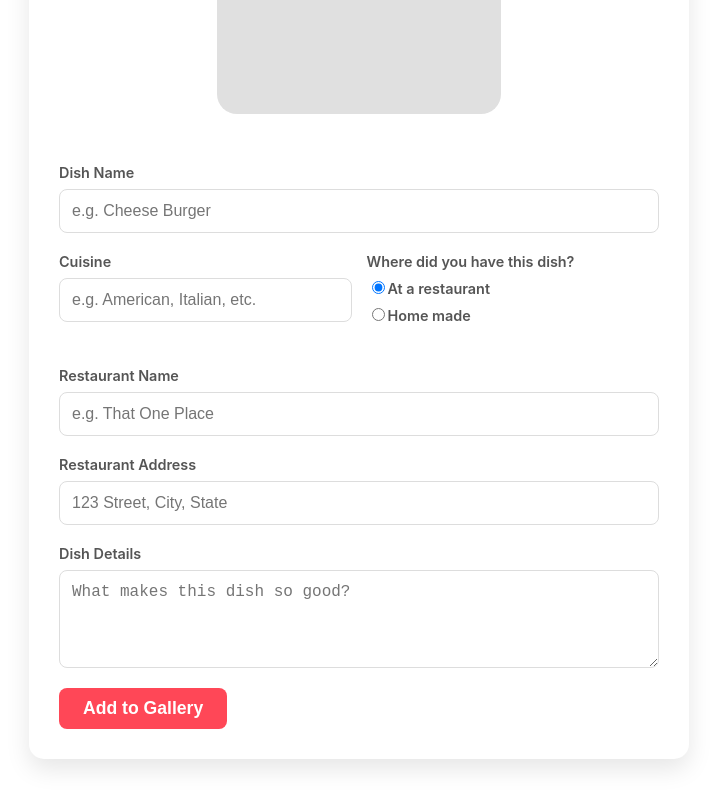
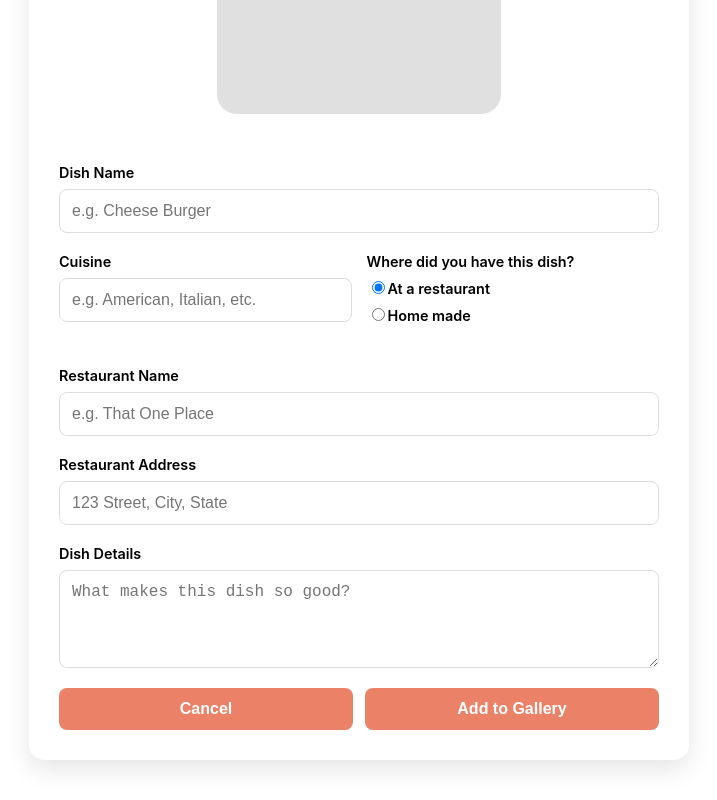
Before and after one commit to beza102/w26-sdev372-that-one-dish, a React (Vite) app in the folder frontend/: page /that_one_dish/add-dish in a window 1280 px wide. Shown: the part 495-1295 px from the top of the page, without its empty margins (281-998 px from the left). Built offline with nearby package versions, Linux system fonts and the light colour scheme.

Commit message:
Deleted overlapping css

```diff
--- a/frontend/src/components/AddDish.jsx
+++ b/frontend/src/components/AddDish.jsx
@@ -184,9 +184,14 @@ function AddDish() {
           />
         </div>
 
-        <button className="submit-button" type="submit">
-        Add to Gallery
-        </button>
+        <div className="form-actions">
+          <button className="button-secondary" type="button" onClick={() => navigate("/")}>
+            Cancel
+          </button>
+          <button className="submit-button" type="submit">
+            Add to Gallery
+          </button>
+        </div>
       </form>
     </div>
   );
--- a/frontend/src/css/forms.css
+++ b/frontend/src/css/forms.css
@@ -41,7 +41,8 @@
 .form-actions {
   display: flex;
   gap: 12px;
-  margin-top: 10px;
+  margin-top: 20px;
+  justify-content: center;
 }
 
 /* Button Styling */
@@ -56,6 +57,22 @@
   font-weight: bold;
   cursor: pointer;
   transition: all 0.3s ease;
+}
+
+.button-secondary {
+  padding: 8px 16px;
+  background-color: #d0d0d0;
+  color: #333;
+  border: none;
+  border-radius: 8px;
+  font-size: 0.9rem;
+  font-weight: bold;
+  cursor: pointer;
+  transition: all 0.3s ease;
+}
+
+.button-secondary:hover {
+  background-color: #b8b8b8;
 }
 
 .button:hover {
--- a/frontend/src/css/index.css
+++ b/frontend/src/css/index.css
@@ -5,25 +5,6 @@
 @import url('./gallery.css');
 @import url('./modal.css');
 @import url('./dish-detail.css');
-
-.form-actions button:hover {
-  background-color: #B95235;
-  transform: translateY(-2px);
-  outline: none;
-  border-color: #ff5e6b;
-}
-
-.submit-button {
-  width: auto;
-  padding: 10px 24px;
-  background-color: #ff4757;
-  color: white;
-  border: none;
-  border-radius: 8px;
-  font-size: 1.1rem;
-  font-weight: bold;
-  cursor: pointer;
-}
 
 /* Global Reset */
 body {
@@ -64,153 +45,3 @@ body {
   border-radius: 12px;
   cursor: pointer;
 }
-
-/* Container for the whole page */
-.add-dish-container {
-  max-width: 600px;
-  margin: 40px auto;
-  padding: 30px;
-  background: #ffffff;
-  border-radius: 15px;
-  box-shadow: 0 10px 25px rgba(0,0,0,0.1);
-  font-family: 'Inter', sans-serif;
-}
-
-.form-title {
-  text-align: center;
-  color: #333;
-  margin-bottom: 25px;
-}
-
-.form-row {
-  display: flex;
-  gap: 15px;
-  margin-bottom: 15px;
-}
-
-.form-group {
-  display: flex;
-  flex-direction: column;
-  margin-bottom: 20px;
-  flex: 1;
-}
-
-label {
-  font-weight: 600;
-  margin-bottom: 8px;
-  color: #555;
-  font-size: 0.9rem;
-}
-
-input, textarea {
-  padding: 12px;
-  border: 1px solid #ddd;
-  border-radius: 8px;
-  font-size: 1rem;
-  transition: border-color 0.3s;
-}
-
-input:focus, textarea:focus {
-  outline: none;
-  border-color: #ff5e6b;
-}
-
-.submit-button:hover {
-  background-color: #e84118;
-  transform: translateY(-2px);
-}
-
-/* Gallery Layout */
-.gallery-container {
-  max-width: 1200px;
-  margin: 0 auto;
-  padding: 40px 20px;
-}
-
-.gallery-title {
-  font-size: 2rem;
-  color: #333;
-  margin-bottom: 30px;
-  border-left: 5px solid #ff4757;
-  padding-left: 15px;
-}
-
-.gallery-grid {
-  display: grid;
-  grid-template-columns: repeat(auto-fill, minmax(300px, 1fr));
-  gap: 30px;
-  margin: 25px;
-}
-
-/* Card Styling */
-.dish-card {
-  background: white;
-  border-radius: 15px;
-  overflow: hidden;
-  box-shadow: 0 4px 15px rgba(0,0,0,0.1);
-  transition: transform 0.3s ease;
-}
-
-.dish-card:hover {
-  transform: translateY(-10px);
-}
-
-/* Image Section */
-.card-image-container {
-  position: relative;
-  height: 220px;
-  width: 100%;
-}
-
-.dish-image {
-  width: 100%;
-  height: 100%;
-  object-fit: cover;
-}
-
-.cuisine-badge {
-  position: absolute;
-  top: 15px;
-  right: 15px;
-  background: rgba(255, 71, 87, 0.9);
-  color: white;
-  padding: 5px 12px;
-  border-radius: 20px;
-  font-size: 0.8rem;
-  font-weight: bold;
-}
-
-/* Text Content Section */
-.card-content {
-  padding: 20px;
-}
-
-.dish-name {
-  margin: 0 0 10px 0;
-  font-size: 1.4rem;
-  color: #2d3436;
-}
-
-.restaurant-info {
-  margin: 0;
-  font-size: 0.95rem;
-  color: #ff4757;
-}
-
-.restaurant-address {
-  font-size: 0.85rem;
-  color: #636e72;
-  margin-top: 4px;
-}
-
-.divider {
-  border: 0;
-  border-top: 1px solid #eee;
-  margin: 15px 0;
-}
-
-.dish-description {
-  font-size: 0.9rem;
-  line-height: 1.5;
-  color: #444;
-}
```
